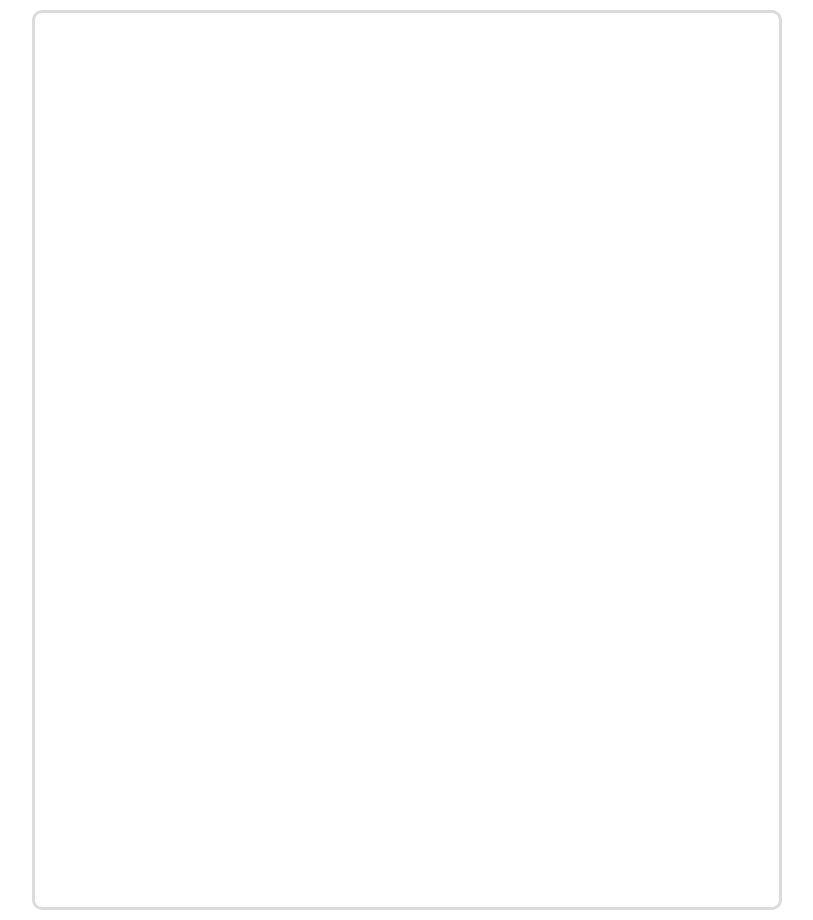
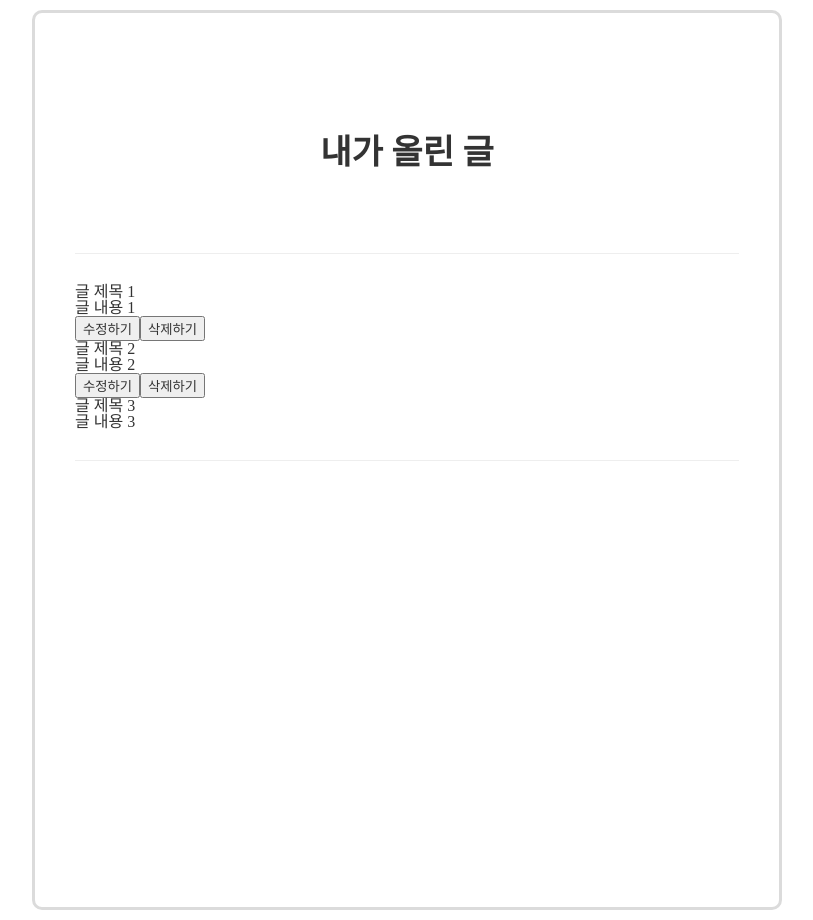
Before and after one commit to KORIT-BDGJ/joinus, a React (Create React App) app in the folder front_joinus/: page /OwnerPostList in a window 1280 px wide. Before the commit this address had no page. Shown: the whole page, without its empty margins (233-1046 px from the left). Built offline with nearby package versions, Linux system fonts and the light colour scheme.

Commit message:
김두영_내가 올린 글

```diff
--- a/front_joinus/package.json
+++ b/front_joinus/package.json
@@ -17,6 +17,7 @@
     "react-router-dom": "^6.11.0",
     "react-scripts": "5.0.1",
     "recoil": "^0.7.7",
+    "update": "^0.7.4",
     "web-vitals": "^2.1.4"
   },
   "scripts": {
--- a/front_joinus/src/App.js
+++ b/front_joinus/src/App.js
@@ -1,14 +1,16 @@
-import { Global } from '@emotion/react'
+import { Global } from '@emotion/react';
 import { Reset } from './Styles/Global/reset';
-import { Routes } from 'react-router-dom';
-
+import { Routes, Route } from 'react-router-dom';
+import OwnerPostList from './pages/Post/PostList/OwnerPostList';
+import HostPostList from './pages/Post/PostList/HostPostList';
 
 function App() {
   return (
     <>
-      <Global styles={ Reset }></Global>
+      <Global styles={ Reset } />
       <Routes>
-
+        <Route path="/OwnerPostList" element={<OwnerPostList />} />
+        <Route path="/HostPostList" element={<HostPostList />} />
       </Routes>
     </>
   );
--- a/front_joinus/src/pages/Post/PostList/HostPostList.js
+++ b/front_joinus/src/pages/Post/PostList/HostPostList.js
@@ -1,11 +1,22 @@
-import React from 'react';
+import { useEffect } from 'react';
+import axios from 'axios';
 
 const HostPostList = () => {
-    return (
-        <div>
+  useEffect(() => {
+    axios.get('http://localhost:8080/api/posts')
+      .then((res) => {
+        console.log(res.data);
+      })
+      .catch((error) => {
+        console.error(error);
+      });
+  }, []);
 
-        </div>
-    );
+  return (
+    <div>
+      <h1>내가 참여한 글</h1>
+    </div>
+  );
 };
 
 export default HostPostList;
--- a/front_joinus/src/pages/Post/PostList/OwnerPostList.js
+++ b/front_joinus/src/pages/Post/PostList/OwnerPostList.js
@@ -1,11 +1,80 @@
-import React from 'react';
+/** @jsxImportSource @emotion/react */
+import { css } from '@emotion/react';
+import axios from 'axios';
+import React, { useEffect, useState } from 'react';
+
+const container = css`
+  display: flex;
+  flex-direction: column;
+  align-items: center;
+  padding: 80px 30px;
+`;
+
+const title = css`
+  display: flex;
+  justify-content: center;
+  align-items: center;
+  height: 100px;
+  font-size: 34px;
+  font-weight: 600;
+`;
+
+const list = css`
+  width: 100%;
+  max-width: 800px;
+  margin-top: 50px;
+  border-top: 1px solid #eee;
+  border-bottom: 1px solid #eee;
+  padding: 30px 0;
+  list-style: none;
+`;
 
 const OwnerPostList = () => {
-    return (
-        <div>
+  const [posts, setPosts] = useState([ //예시 데이터
+    { id: 1, title: '글 제목 1', body: '글 내용 1', editable: true, deletable: true },
+    { id: 2, title: '글 제목 2', body: '글 내용 2', editable: true, deletable: true },
+    { id: 3, title: '글 제목 3', body: '글 내용 3', editable: false, deletable: false },
+  ]);
 
-        </div>
-    );
+  // useEffect(() => {
+  //   axios
+  //     .get('http://localhost:8080/api/posts')
+  //     .then((res) => {
+  //       setPosts(res.data);
+  //     })
+  //     .catch((error) => {
+  //       console.error(error);
+  //     });
+  // }, []);
+
+  const Delete = (id) => {
+    // TODO: 삭제 버튼 클릭 시 처리할 로직 구현
+    setPosts(posts.filter((post) => post.id !== id));
+  };
+
+  const Edit = (id) => {
+    // TODO: 수정 버튼 클릭 시 처리할 로직 구현
+  };
+
+  return (
+    <div css={container}>
+      <h1 css={title}>내가 올린 글</h1>
+      <ul css={list}>
+        {posts.map((post) => ( // TODO: posts.map()을 사용하여 게시글 목록 표시
+          <li key={post.id}>
+            <div>
+              <h2>{post.title}</h2>
+              <p>{post.body}</p>
+            </div>
+            <div>
+              {post.editable && <button onClick={() => Edit(post.id)}>수정하기</button>}
+              {post.deletable && <button onClick={() => Delete(post.id)}>삭제하기</button>}
+            </div>
+          </li>
+        ))}
+      </ul>
+    </div>
+  );
 };
 
 export default OwnerPostList;
```
Also changed, not shown: 1 other file (tests, documents, lock files or other folders).
